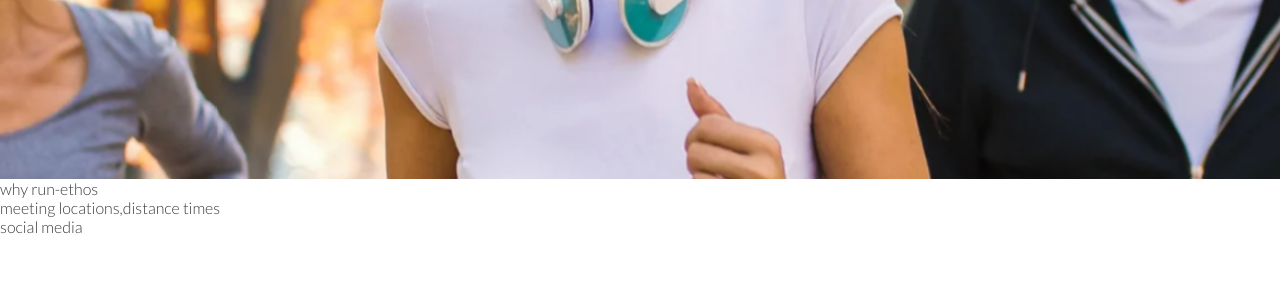
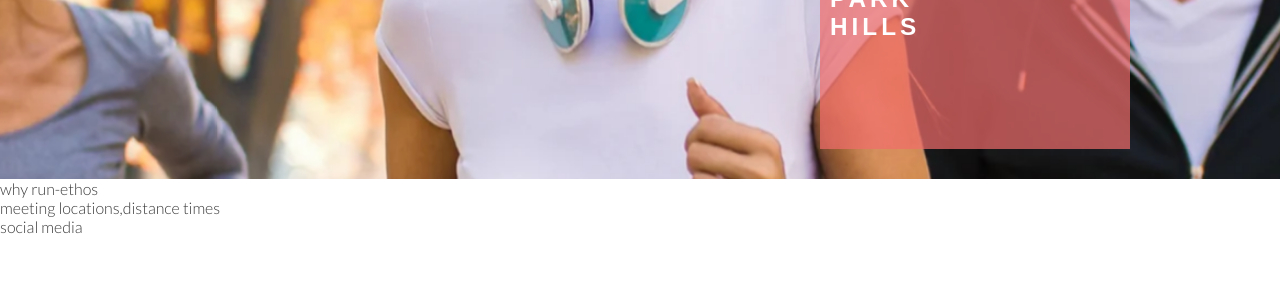
Before and after one commit to Murph25/Love_running, a plain HTML site: page index.html in a window 1280 px wide. Shown: the part 496-800 px from the top of the page. Drawn offline with Linux system fonts and the light colour scheme.

Commit message:
cover text and style

```diff
--- a/assets/css/style.css
+++ b/assets/css/style.css
@@ -58,6 +58,12 @@ h1, h2 {
     height: 600px;
     width: 100%;
     overflow: hidden;
+    position: relative;
+}
+
+#cover-text, #cover-text h2{
+    color: #ffffff;
+
 }
 #hero-image {
     height: 600px;
@@ -76,3 +82,18 @@ h1, h2 {
         transform: scale(1.1);
     }
 }
+#cover-text{
+    font-size: 130%;
+    font-family: sans-serif;
+    text-transform: uppercase;
+    letter-spacing: 4px;
+    width: 300px;
+    height: 200px;
+    padding-top: 40px;
+    padding-left: 10px;
+    background-color: rgba(241,109,107,.7);
+    bottom:30px;
+    right:150px;
+    position: absolute;
+
+}
--- a/index.html
+++ b/index.html
@@ -28,6 +28,11 @@
     </header>
     <section id="hero-outer">
         <div id="hero-image"></div>
+        <div id="cover-text">
+            <h2>Love running</h2>
+            <h3>Park</h3>
+            <h3>hills</h3>
+        </div>
     </section>
     <section>
         why run-ethos
```
